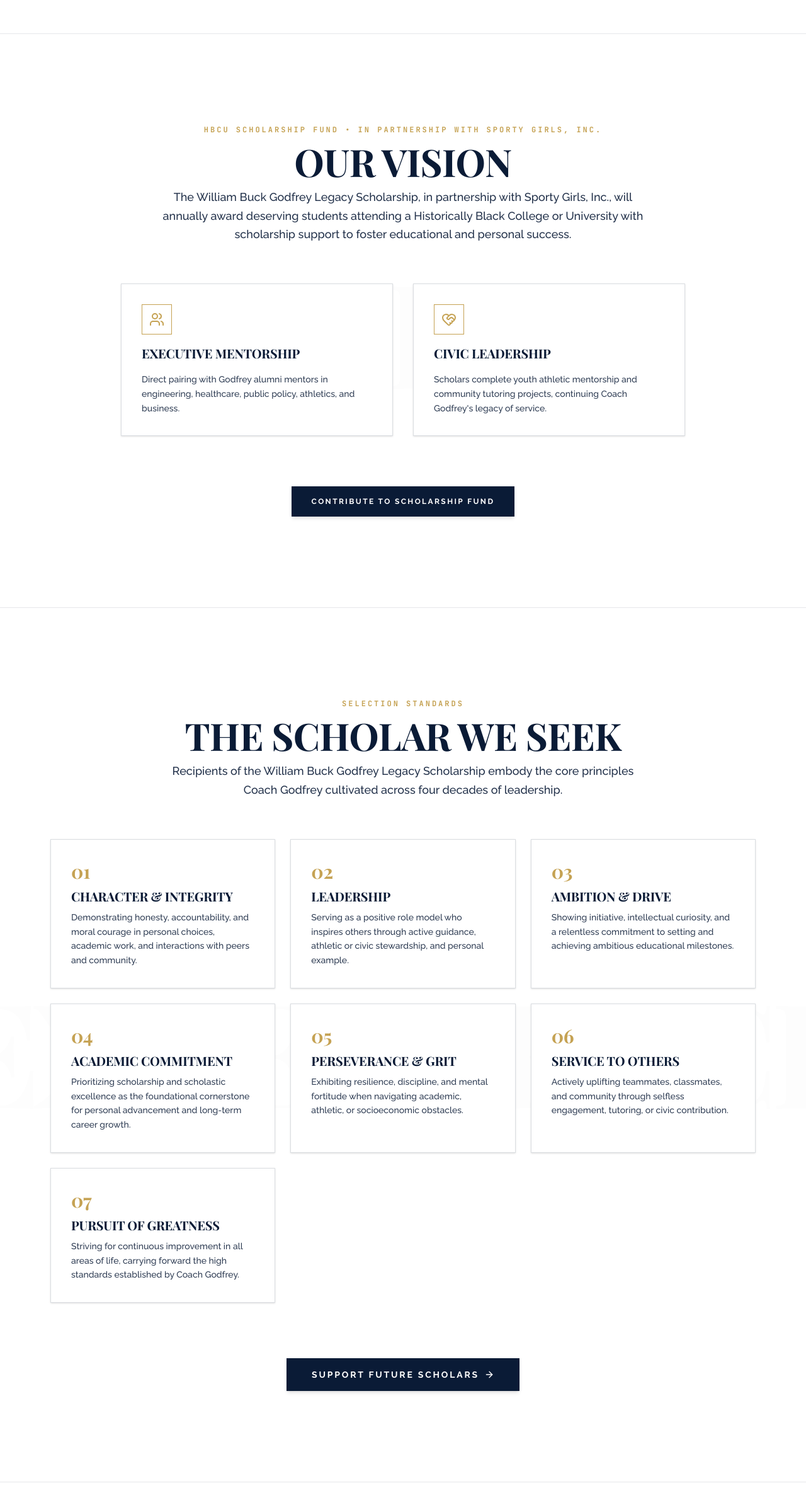
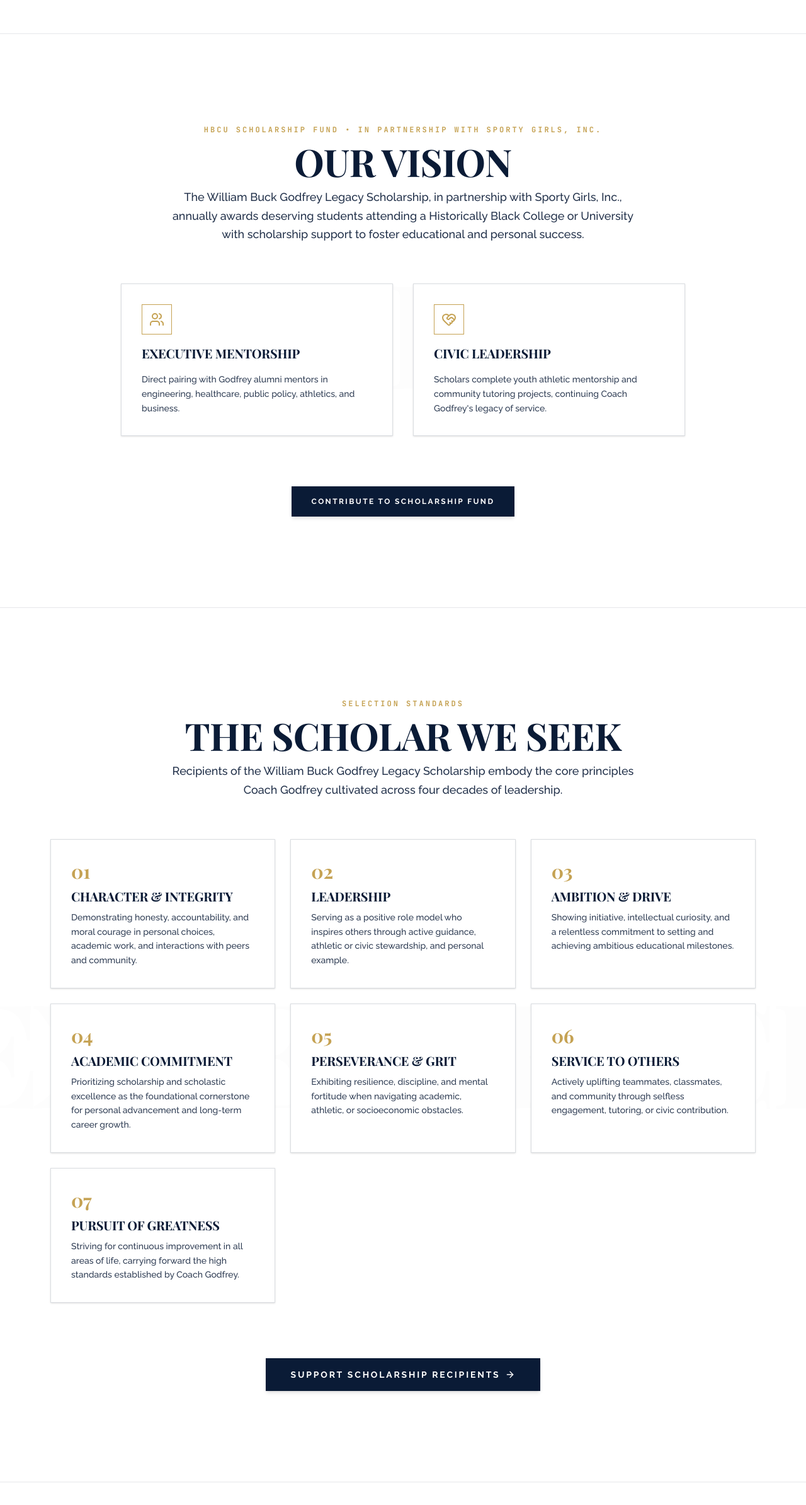
Before and after one commit to mrajoiner/BuckGodfreyFoundation, a React (Vite) app: page / in a window 1280 px wide. Shown: the part 4037-6426 px from the top of the page at 63% size. Built offline with nearby package versions, Linux system fonts and the light colour scheme; a web font is replaced by a local one.

Commit message:
refactor: improve copy for scholarship clarity
Update call-to-action text and refine mission statement tense for consistency.

```diff
--- a/src/components/ScholarCriteriaSection.tsx
+++ b/src/components/ScholarCriteriaSection.tsx
@@ -121,7 +121,7 @@ export const ScholarCriteriaSection: React.FC = () => {
               onClick={scrollToDonate}
               className="font-body-text text-xs sm:text-sm font-bold tracking-[0.2em] bg-[#0A1B36] text-white py-4 px-10 hover:bg-[#C5A253] hover:text-[#0A1B36] transition-all uppercase inline-flex items-center gap-2 cursor-pointer shadow-md"
             >
-              <span>SUPPORT FUTURE SCHOLARS</span>
+              <span>SUPPORT SCHOLARSHIP RECIPIENTS</span>
               <ArrowRight className="w-4 h-4" />
             </button>
           </div>
--- a/src/components/VisionSection.tsx
+++ b/src/components/VisionSection.tsx
@@ -50,7 +50,7 @@ export const VisionSection: React.FC = () => {
               OUR VISION
             </h2>
             <p className="font-body-text text-sm sm:text-base md:text-lg text-[#0A1B36]/90 leading-relaxed font-medium">
-              The William Buck Godfrey Legacy Scholarship, in partnership with Sporty Girls, Inc., will annually award deserving students attending a Historically Black College or University with scholarship support to foster educational and personal success.
+              The William Buck Godfrey Legacy Scholarship, in partnership with Sporty Girls, Inc., annually awards deserving students attending a Historically Black College or University with scholarship support to foster educational and personal success.
             </p>
           </div>
         </FadeInView>
```
